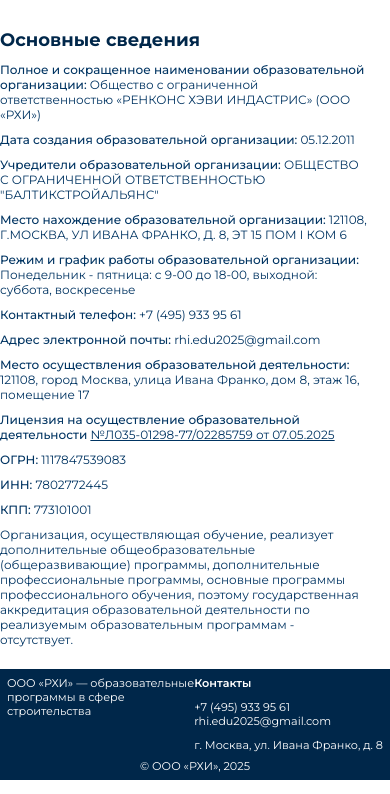
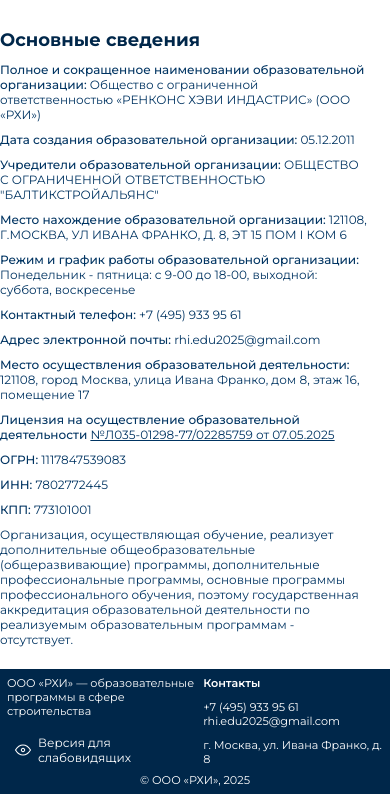
Before and after one commit to Viktorya1/RHIeducation, a website built with Vite: page src/info.html in a window 390 px wide. Shown: the part 557-1351 px from the top of the page. Built offline with nearby package versions, Linux system fonts and the light colour scheme.

Commit message:
Version for the visually impaired (Lidrekon)

```diff
--- a/src/info.html
+++ b/src/info.html
@@ -11,6 +11,8 @@
     />
     <title>Сведения о центре</title>
     <link rel="stylesheet" href="scss/styles.scss" />
+    <script src="https://lidrekon.ru/slep/js/jquery.js"></script>
+    <script src="https://lidrekon.ru/slep/js/uhpv-full.min.js"></script>
     <script type="module" src="./js/main.js"></script>
   </head>
   <body>
@@ -1247,11 +1249,21 @@
     <footer>
       <section class="container section-footer">
         <div class="d-flex justify-content-between">
-          <p class="footer-text">
-            ООО «РХИ» — образовательные <br />
-            программы в сфере <br />
-            строительства
-          </p>
+          <div class="d-flex flex-column justify-content-between">
+            <p class="footer-text">
+              ООО «РХИ» — образовательные <br />
+              программы в сфере <br />
+              строительства
+            </p>
+            <button id="specialButton" class="eye-button">
+              <img
+                src="img/svg/eye.svg"
+                alt="ВЕРСИЯ ДЛЯ СЛАБОВИДЯЩИХ"
+                class="eye-icon"
+              />
+              <span>Версия для слабовидящих</span>
+            </button>
+          </div>
           <div class="d-flex flex-column gap-3">
             <p class="footer-text semibold-text">Контакты</p>
             <p class="footer-text">
--- a/src/scss/_footer.scss
+++ b/src/scss/_footer.scss
@@ -19,8 +19,57 @@
   margin-top: 0.625rem;
 }
 
+.eye-button {
+  border: none;
+  background-color: $color-title;
+  color: white;
+  display: flex;
+  gap: 5px;
+  margin-top: 5px;
+  font-size: 18px;
+  align-items: center;
+}
+
+.eye-icon {
+  height: 30px;
+}
+
+@media (max-width: 992px){
+  .eye-button {
+    font-size: 16px;
+  }
+  .eye-icon {
+    height: 25px;
+  }
+}
+
+@media (max-width: 730px){
+  .eye-button {
+    font-size: 14px;
+  }
+  .eye-icon {
+    height: 20px;
+  }
+}
+
 @media (max-width: 576px) {
   .section-footer {
     padding: 7px;
   }
+  .eye-button {
+    font-size: 12px;
+  }
 }
+
+@media (max-width: 417px){
+  .eye-button {
+    font-size: 12px;
+    text-align: left;
+  }
+}
+
+@media (max-width: 340px){
+  .eye-button {
+    font-size: 10px;
+  }
+}
```
Also changed, not shown: src/course.html (+17 -5 lines), src/index.html (+31 -17 lines), src/lesson.html (+8 -0 lines), src/person.html (+13 -5 lines), src/scss/_main.scss (+3 -4 lines), src/template.html (+8 -0 lines), src/img/svg/eye.svg (added).
